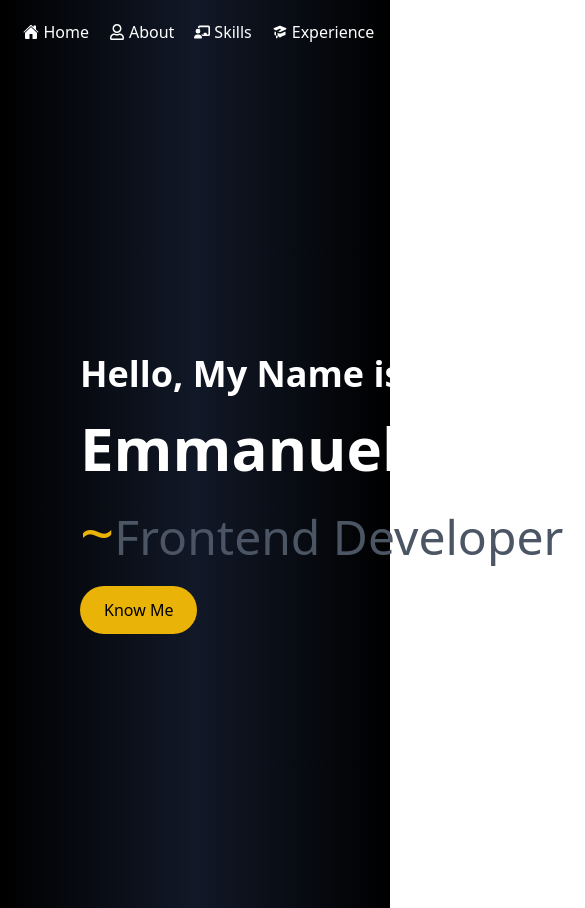
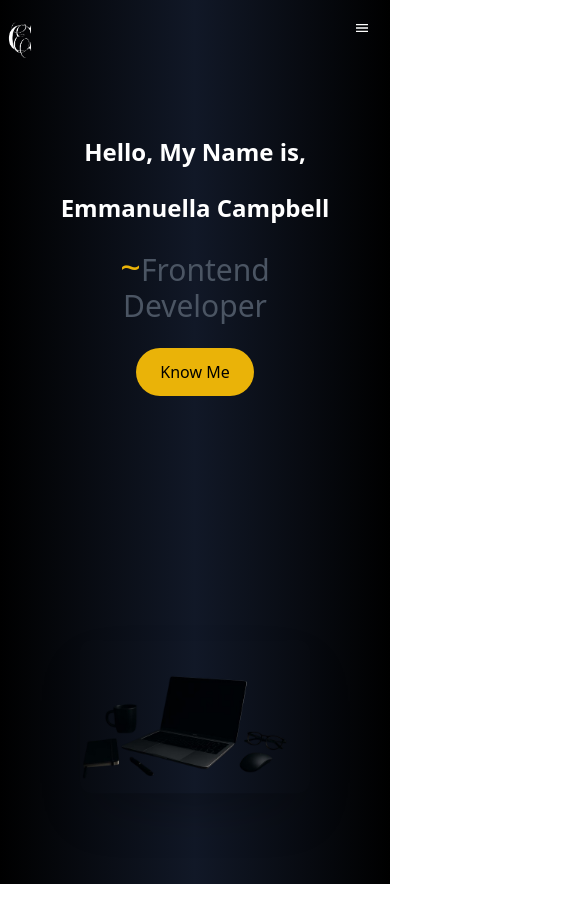
Before and after one commit to CampbellElla/Airmma-s-portfolio, a React (Vite) app: page / in a window 390 px wide. Shown: the top 908 px of the page, 585 px wide, since content can reach past the window. After the commit the page ends 884 px from the top, so only its background shows below. Built offline with nearby package versions, Linux system fonts and the light colour scheme.

Commit message:
mobile-view

```diff
--- a/src/pages/About.tsx
+++ b/src/pages/About.tsx
@@ -2,31 +2,33 @@ import { motion } from "framer-motion";
 
 const About = () => {
   return (
-    <div className="min-h-screen w-full flex flex-row items-center px-20 py-20 bg-gradient-to-r from-black via-gray-900 justify-between text-white gap-12">
+    <div className="min-h-screen w-full flex lg:flex-row  flex-col items-center px-20 py-20 bg-gradient-to-r from-black via-gray-900 justify-between text-white gap-12">
       <motion.div
         className="flex-1 max-w-xl"
         initial={{ opacity: 0, x: -30 }}
         animate={{ opacity: 1, x: 0 }}
         transition={{ duration: 0.8, ease: "easeOut" }}
       >
-        <h1 className="text-5xl font-bold mb-6 text-yellow-500">About me</h1>
-        <p className="text-1g mb-4 ">
+        <h1 className="lg:text-5xl text-4xl font-bold mb-6 text-yellow-500">
+          About me
+        </h1>
+        <p className="lg:text-1g text-xl mb-4 ">
           Hey! I'm{" "}
           <span className="font-semibold text-yellow-300">Emmanuella</span>, a
           passionate front-end developer who loves turning ideas into real,
           interactive experiences.I enjoy building things that look good and
           feel good to use.
         </p>
-        <p className="text-1g mb-4">
+        <p className="text-1g text-xl mb-4">
           I'm a girl on a journey to explore, grow, and create fun and
           meaningful projects with a touch of good vibes. Whether it's
           designing, coding, or brainstorming, I'm all in.🚀
         </p>
-        <p className="mb-4 text-yellow-400 italic">
+        <p className="mb-4 text-xl text-yellow-400 italic">
           Every moment is a fresh beginning.
         </p>
 
-        <p className="text-m text-gray-400 mt-4">
+        <p className="text-xl text-gray-400 mt-4">
           I love to code, vibe to music, and have meaningful conversations.
           React is my favorite stack, it's simple, powerful, and just... makes
           sense.😌💻
--- a/src/ui/Header.tsx
+++ b/src/ui/Header.tsx
@@ -1,29 +1,95 @@
-"use client"
-import { FaRegUser } from 'react-icons/fa'
-import { FaChalkboardUser } from 'react-icons/fa6'
-import { HiAcademicCap } from 'react-icons/hi'
-import { IoHome } from 'react-icons/io5'
-import { RiContactsFill } from 'react-icons/ri'
-import { SiBlackmagicdesign } from 'react-icons/si'
-import { Link } from 'react-router-dom'
+"use client";
+import { useState } from "react";
+import { FaRegUser } from "react-icons/fa";
+import { FaChalkboardUser } from "react-icons/fa6";
+import { HiAcademicCap } from "react-icons/hi";
+import { IoClose, IoHome } from "react-icons/io5";
+import { MdMenu } from "react-icons/md";
+import { RiContactsFill } from "react-icons/ri";
+import { SiBlackmagicdesign } from "react-icons/si";
+import { Link } from "react-router-dom";
 
 const Header = () => {
+  const [nav, setNav] = useState(false);
   return (
-    <div className=' bg-gradient-to-r from-black via-gray-900 to-black text-white px-[6%] py-5'>
-      <nav className='flex items-center justify-between w-full'>
-        <Link to="/"><img src="logo.png" alt="logo" className='w-10 invert' /></Link>
-        <div className='flex items-center gap-5 text-white'>
-          <Link to="/" className='flex items-center gap-1'><IoHome />Home</Link>
-          <Link to="/about" className='flex items-center gap-1'><FaRegUser />About</Link>
-          <Link to="/skills" className='flex items-center gap-1'><FaChalkboardUser />Skills</Link>
-          <Link to="/experience" className='flex items-center gap-1'><HiAcademicCap />Experience</Link>
-          <Link to="/contact" className='flex items-center gap-1'><RiContactsFill />
-          Contact</Link>
-          <Link to="/project" className='flex items-center gap-1'><SiBlackmagicdesign />Project</Link>
+    <div className="relative bg-gradient-to-r from-black via-gray-900 to-black text-white lg:px-[6%] py-5 px-2% !z-50">
+      <nav className="flex items-center justify-between lg:w-full">
+        <Link to="/">
+          <img
+            src="logo.png"
+            alt="logo"
+            className="w-10 invert absolute top-5"
+          />
+        </Link>
+
+        <div className="absolute top-5 right-5 lg:hidden  flex items-center justify-center">
+          {!nav ? (
+            <MdMenu className="cursor-pointer" onClick={() => setNav(true)} />
+          ) : (
+            <IoClose className="cursor-pointer" onClick={() => setNav(false)} />
+          )}
+        </div>
+
+        <div
+          className={`${
+            !nav
+              ? "hidden"
+              : "absolute right-1 left-1 top-4 rounded-md bg-gray-500 p-3 w-[90%] mx-auto"
+          } flex lg:flex-row flex-col items-center gap-5 mt-10 lg:mt-0 text-white`}
+        >
+          {/* <div className="flex lg:flex-row flex-col hidden lg:block items-center gap-5 text-white"> */}
+          <Link
+            to="/"
+            className="flex items-center gap-1"
+            onClick={() => setNav(false)}
+          >
+            <IoHome />
+            Home
+          </Link>
+          <Link
+            to="/about"
+            className="flex items-center gap-1"
+            onClick={() => setNav(false)}
+          >
+            <FaRegUser />
+            About
+          </Link>
+          <Link
+            to="/skills"
+            className="flex items-center gap-1"
+            onClick={() => setNav(false)}
+          >
+            <FaChalkboardUser />
+            Skills
+          </Link>
+          <Link
+            to="/experience"
+            className="flex items-center gap-1"
+            onClick={() => setNav(false)}
+          >
+            <HiAcademicCap />
+            Experience
+          </Link>
+          <Link
+            to="/contact"
+            className="flex items-center gap-1"
+            onClick={() => setNav(false)}
+          >
+            <RiContactsFill />
+            Contact
+          </Link>
+          <Link
+            to="/project"
+            className="flex items-center gap-1"
+            onClick={() => setNav(false)}
+          >
+            <SiBlackmagicdesign />
+            Project
+          </Link>
         </div>
       </nav>
     </div>
-  )
-}
+  );
+};
 
-export default Header
+export default Header;
--- a/src/ui/Hero.tsx
+++ b/src/ui/Hero.tsx
@@ -1,35 +1,57 @@
-import { motion } from 'framer-motion'
-import { Link } from 'react-router-dom'
+import { motion } from "framer-motion";
+import { Link } from "react-router-dom";
 
 const Hero = () => {
   return (
-        <div className='min-h-screen w-full bg-gradient-to-r from-black via-gray-900 to-black flex flex-row items-center px-20 py-20 justify-between text-white'>
-            <motion.div className='text-left max-w-xl space-y-6'
-            initial={{opacity: 0, x: -50}}
-            animate={{opacity: 1, x: 0}}
-            transition={{duration: 1}}>
-            <h1 className='text-4xl font-bold mt-4'>Hello, My Name is,</h1>
-            <h2 className='text-6xl font-bold mt-4 whitespace-nowrap'>Emmanuella Campbell</h2>
-            <p className='text-5xl text-gray-600 mt-4 mb-8'><span className='text-yellow-500 text-6xl'>~</span>Frontend Developer</p>
+    <div className="min-h-screen w-full bg-gradient-to-r from-black via-gray-900 to-black flex flex-col lg:flex-row items-center px-20 py-20 justify-between text-white">
       <motion.div
-                initial={{opacity: 0, y: 20}}
-                animate={{opacity: 1, y: 0}}
-                transition={{delay: 0.6, duration: 0.8}}>
-                <Link to="/about" className='inline-block bg-yellow-500 text-black px-6 py-3 rounded-full font-medium hover:opacity-80 transition duration-300'>
+        className="text-center lg:text-left max-w-xl space-y-6"
+        initial={{ opacity: 0, x: -50 }}
+        animate={{ opacity: 1, x: 0 }}
+        transition={{ duration: 1 }}
+      >
+        <h1 className="lg:text-4xl text-2xl font-bold mt-4">
+          Hello, My Name is,
+        </h1>
+        <h2 className="lg:text-6xl text-2xl font-bold mt-4 whitespace-nowrap">
+          Emmanuella Campbell
+        </h2>
+        <p className="lg:text-5xl text-3xl text-gray-600 mt-4 mb-8">
+          <span className="text-yellow-500 lg:text-6xl text-4xl">~</span>
+          Frontend Developer
+        </p>
+        <motion.div
+          initial={{ opacity: 0, y: 20 }}
+          animate={{ opacity: 1, y: 0 }}
+          transition={{ delay: 0.6, duration: 0.8 }}
+        >
+          <Link
+            to="/about"
+            className="inline-block bg-yellow-500 text-black px-6 py-3 rounded-full font-medium hover:opacity-80 transition duration-300"
+          >
             Know Me
           </Link>
         </motion.div>
       </motion.div>
 
-            <motion.div className='flex justify-center'
-            animate={{ y: [0, -20, 0]}}
-            transition={{duration: 2, repeat: Infinity, repeatType: "loop", ease: "easeInOut" }}>
-            <img src="/Ella2.png" alt="Profile"  className='w-[1200px] rounded-xl shadow-2xl object-contain'/>
+      <motion.div
+        className="flex justify-center"
+        animate={{ y: [0, -20, 0] }}
+        transition={{
+          duration: 2,
+          repeat: Infinity,
+          repeatType: "loop",
+          ease: "easeInOut",
+        }}
+      >
+        <img
+          src="/Ella2.png"
+          alt="Profile"
+          className="lg:w-[1200px] w-[1800px] h-auto rounded-xl shadow-2xl object-cover"
+        />
       </motion.div>
+    </div>
+  );
+};
 
-        </div>
-
-  )
-}
-
-export default Hero
+export default Hero;
```
Lines whose indentation alone changed are shown as unchanged.
